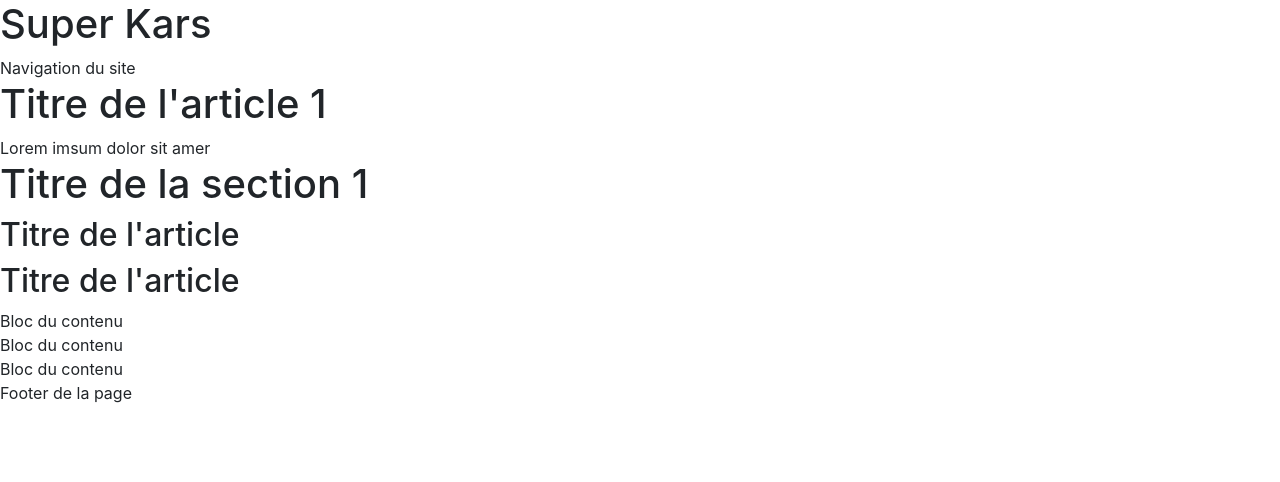
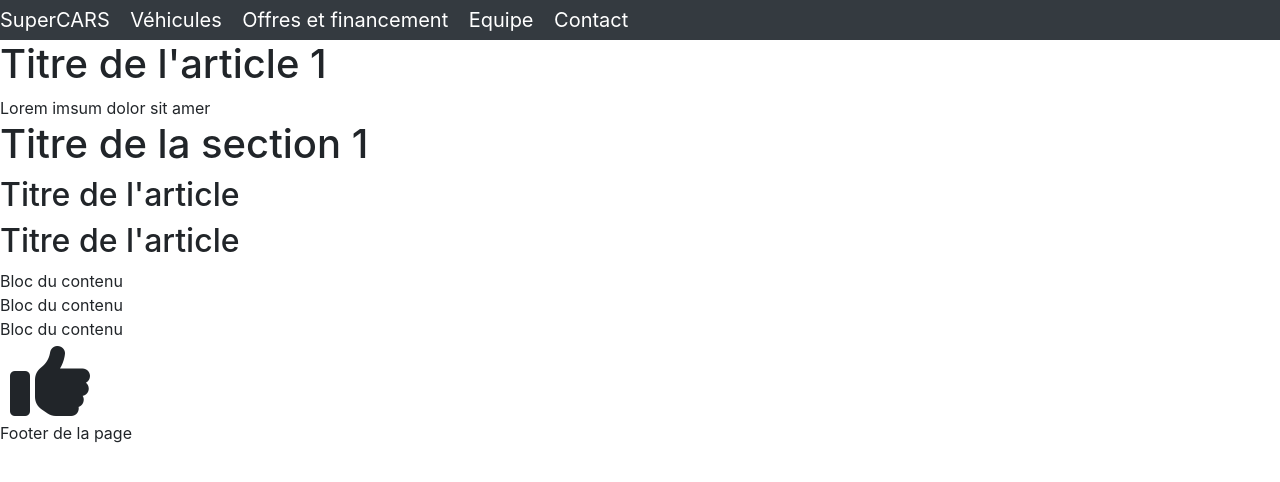
Before and after one commit to MaximeMeh/SiteDuClient, a plain HTML site: page index.html in a window 1280 px wide. Drawn offline with nearby package versions, Linux system fonts and the light colour scheme.

Commit message:
feat: next step

```diff
--- a/index.html
+++ b/index.html
@@ -2,17 +2,37 @@
 <html lang="fr">
 
     <head>
-        <link rel="stylesheet" href="./assets/vendors/bootstrap/css/bootstrap.min.css">
+        <link rel="stylesheet" href="./assets/vendors/bootstrap/bootstrap-4.3.1-dist/css/bootstrap.min.css">
+        <link rel="stylesheet" href="./assets/vendors/fontawesome/css/all.min.css">
+        <link rel="stylesheet" type="text/css" href="style.css" />
         <meta name="viewport" content="width=device-width, initial-scale=1, shrink-tofit=no">
         <meta charset="utf-8">
+        <script src="https://kit.fontawesome.com/9c7b2aa75f.js" crossorigin="anonymous"></script>
         <title>Hello boyzz</title>
     </head>
 
     <body>
-        <header>
-            <h1>Super Kars</h1>
-            <nav>Navigation du site</nav>
-        </header>
+            <header>
+                    <header>
+                            <nav class="navbar-expand-lg navbar-dark bg-dark box-shadow">
+
+                                <div>
+
+                                <nav>
+                                    <a class="navbar-brand" href="#">SuperCARS</a>
+                                    <a class="navbar-brand" href="#">Véhicules</a>
+                                    <a class="navbar-brand" href="#">Offres et financement</a>
+                                    <a class="navbar-brand" href="#">Equipe</a>
+                                    <a class="navbar-brand" href="#">Contact</a>
+                                 </nav>
+
+
+                                </div>
+
+                            </nav>
+
+
+            </header>
         <main>
             <article>
             <header>
@@ -35,6 +55,7 @@
             <div>Bloc du contenu</div>
             <div>Bloc du contenu</div>
         </aside>
+        <i class="fas fa-thumbs-up fa-5x"></i>
         <footer>
             Footer de la page
         </footer>
```
Also changed, not shown: style.css (added).
